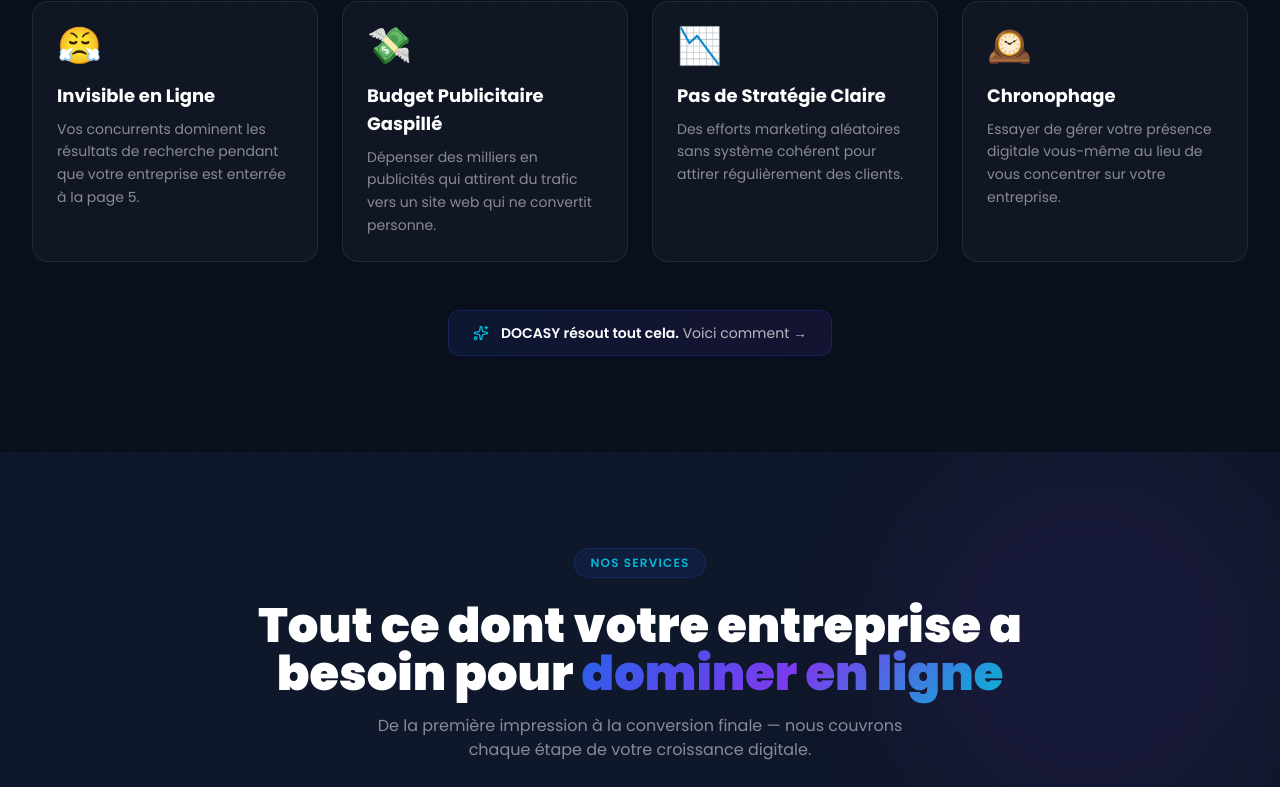
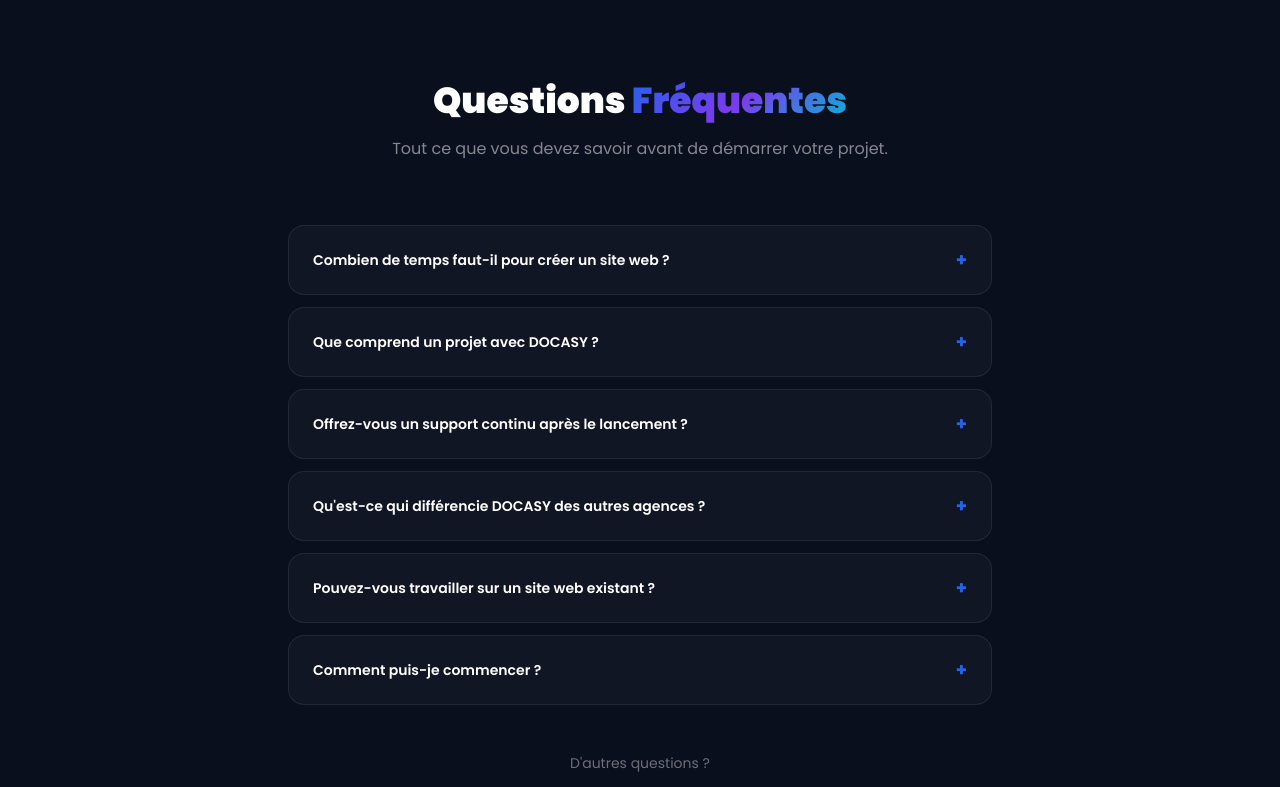
Before and after one commit to docasy-digital/docasy.c, a React (Vite) app: page /#/contact in a window 1280 px wide. Shown: the part 1383-2170 px from the top of the page. Built offline with nearby package versions, Linux system fonts and the light colour scheme.

Commit message:
Corriger les incohérences FR/EN

```diff
--- a/src/App.tsx
+++ b/src/App.tsx
@@ -1,4 +1,4 @@
-import { BrowserRouter, Routes, Route, useLocation } from 'react-router-dom';
+import { HashRouter, Routes, Route, useLocation } from 'react-router-dom';
 import { useEffect } from 'react';
 import Navbar from './components/Navbar';
 import Footer from './components/Footer';
@@ -22,6 +22,7 @@
 function AppLayout() {
   return (
     <div className="min-h-screen bg-[#0F172A] font-['Poppins',sans-serif]">
+      <ScrollProgress />
       <Navbar />
       <main>
         <Routes>
@@ -40,9 +41,9 @@
 
 export default function App() {
   return (
-    <BrowserRouter>
+    <HashRouter>
       <ScrollToTop />
       <AppLayout />
-    </BrowserRouter>
+    </HashRouter>
   );
 }
--- a/src/components/Navbar.tsx
+++ b/src/components/Navbar.tsx
@@ -113,7 +113,7 @@
               to="/contact"
               className="flex items-center justify-center w-full px-5 py-3 text-sm font-semibold rounded-xl bg-gradient-to-r from-[#2563EB] to-[#7C3AED] text-white"
             >
-              Start Project
+              Démarrer un Projet
             </Link>
           </div>
         </div>
--- a/src/components/WhatsAppButton.tsx
+++ b/src/components/WhatsAppButton.tsx
@@ -9,7 +9,7 @@
       {/* Tooltip */}
       {showTooltip && (
         <div className="flex items-center gap-2 bg-[#1E293B] border border-white/10 rounded-2xl px-4 py-3 shadow-2xl shadow-black/50 animate-bounce-once">
-          <p className="text-white text-sm font-medium whitespace-nowrap">Chat with us on WhatsApp!</p>
+          <p className="text-white text-sm font-medium whitespace-nowrap">Discutez avec nous sur WhatsApp !</p>
           <button
             onClick={() => setShowTooltip(false)}
             className="text-white/40 hover:text-white transition-colors ml-1"
@@ -21,12 +21,12 @@
 
       {/* WhatsApp button */}
       <a
-        href="https://wa.me/1234567890?text=Hello%20DOCASY!%20I%20want%20to%20discuss%20a%20project."
+        href="https://wa.me/1234567890?text=Bonjour%20DOCASY%20!%20Je%20souhaite%20discuter%20d'un%20projet."
         target="_blank"
         rel="noopener noreferrer"
         onClick={() => setShowTooltip(false)}
         className="relative w-14 h-14 rounded-2xl bg-[#25D366] flex items-center justify-center shadow-lg hover:shadow-[0_0_30px_rgba(37,211,102,0.5)] transition-all duration-300 hover:scale-110 active:scale-95 group"
-        aria-label="Chat on WhatsApp"
+        aria-label="Discuter sur WhatsApp"
       >
         {/* Ping animation */}
         <span className="absolute inset-0 rounded-2xl bg-[#25D366] opacity-40 group-hover:scale-150 group-hover:opacity-0 transition-all duration-700" />
--- a/src/pages/ContactPage.tsx
+++ b/src/pages/ContactPage.tsx
@@ -336,28 +336,28 @@
 
   const faqs = [
     {
-      q: 'How long does it take to build a website?',
-      a: 'Depending on complexity, most websites are delivered in 3–14 business days. Simple landing pages can be done in 3–5 days. Full custom websites typically take 2–4 weeks. We always provide a clear timeline before starting.',
+      q: 'Combien de temps faut-il pour créer un site web ?',
+      a: 'Selon la complexité, la plupart des sites web sont livrés en 3 à 14 jours ouvrables. Les landing pages simples peuvent être faites en 3 à 5 jours. Les sites web personnalisés complets prennent généralement 2 à 4 semaines. Nous fournissons toujours un calendrier précis avant de commencer.',
     },
     {
-      q: 'What does a project with DOCASY include?',
-      a: 'Every project includes: strategy session, custom design, development, revisions, testing, launch support, and a 30-day post-launch support period. No hidden fees.',
+      q: 'Que comprend un projet avec DOCASY ?',
+      a: 'Chaque projet inclut : session de stratégie, design sur mesure, développement, révisions, tests, support au lancement, et une période de support post-lancement de 30 jours. Sans frais cachés.',
     },
     {
-      q: 'Do you offer ongoing support after launch?',
-      a: 'Yes! We offer monthly maintenance packages including updates, security monitoring, content changes, and performance optimization. Many clients choose ongoing partnerships.',
+      q: 'Offrez-vous un support continu après le lancement ?',
+      a: 'Oui ! Nous proposons des forfaits de maintenance mensuels incluant les mises à jour, la surveillance de sécurité, les modifications de contenu et l\'optimisation des performances. Beaucoup de clients choisissent des partenariats durables.',
     },
     {
-      q: 'What makes DOCASY different from other agencies?',
-      a: 'We\'re conversion-first. Every decision is made with your business growth in mind — not just aesthetics. We combine design excellence with strategic marketing thinking to deliver measurable ROI.',
+      q: 'Qu\'est-ce qui différencie DOCASY des autres agences ?',
+      a: 'Nous sommes axés sur la conversion. Chaque décision est prise dans un esprit de croissance pour votre entreprise — pas seulement pour l\'esthétique. Nous combinons l\'excellence du design avec une réflexion marketing stratégique pour livrer un ROI mesurable.',
     },
     {
-      q: 'Can you work with an existing website?',
-      a: 'Absolutely. We offer redesigns, performance optimization, and conversion rate optimization for existing sites. We\'ll audit your current site and recommend the most impactful changes.',
+      q: 'Pouvez-vous travailler sur un site web existant ?',
+      a: 'Absolument. Nous proposons des refontes, l\'optimisation des performances et l\'optimisation du taux de conversion pour les sites existants. Nous analyserons votre site actuel et recommanderons les changements les plus impactants.',
     },
     {
-      q: 'How do I get started?',
-      a: 'Fill in the contact form above or message us on WhatsApp. We\'ll schedule a free 30-minute strategy call to understand your needs and share our recommendations — no strings attached.',
+      q: 'Comment puis-je commencer ?',
+      a: 'Remplissez le formulaire de contact ci-dessus ou envoyez-nous un message sur WhatsApp. Nous planifierons un appel stratégie gratuit de 30 minutes pour comprendre vos besoins et partager nos recommandations — sans engagement.',
     },
   ];
 
@@ -368,10 +368,10 @@
       <div className="relative max-w-3xl mx-auto px-4 sm:px-6 lg:px-8">
         <div className="text-center mb-16">
           <h2 className="text-3xl sm:text-4xl font-black text-white mb-4">
-            Frequently Asked{' '}
-            <span className="gradient-text">Questions</span>
+            Questions{' '}
+            <span className="gradient-text">Fréquentes</span>
           </h2>
-          <p className="text-white/50">Everything you need to know before getting started.</p>
+          <p className="text-white/50">Tout ce que vous devez savoir avant de démarrer votre projet.</p>
         </div>
 
         <div className="space-y-3">
@@ -403,14 +403,14 @@
         </div>
 
         <div className="mt-12 text-center">
-          <p className="text-white/40 text-sm mb-4">Still have questions?</p>
+          <p className="text-white/40 text-sm mb-4">D'autres questions ?</p>
           <a
             href="https://wa.me/1234567890"
             target="_blank"
             rel="noopener noreferrer"
             className="inline-flex items-center gap-2 px-6 py-3 rounded-xl bg-[#25D366] text-white font-semibold text-sm hover:shadow-[0_0_20px_rgba(37,211,102,0.4)] transition-all duration-300 hover:scale-105"
           >
-            💬 Ask Us on WhatsApp
+            💬 Demandez-nous sur WhatsApp
           </a>
         </div>
       </div>
--- a/src/pages/PortfolioPage.tsx
+++ b/src/pages/PortfolioPage.tsx
@@ -230,11 +230,11 @@
       <div className="relative max-w-7xl mx-auto px-4 sm:px-6 lg:px-8">
         <div className="text-center mb-16">
           <div className="inline-flex items-center gap-2 px-4 py-1.5 rounded-full bg-[#7C3AED]/10 border border-[#7C3AED]/20 text-[#7C3AED] text-xs font-semibold uppercase tracking-widest mb-6">
-            Featured Case Study
+            Étude de Cas en Vedette
           </div>
           <h2 className="text-3xl sm:text-4xl font-black text-white">
             From struggling funnel to{' '}
-            <span className="gradient-text">18% conversion rate</span>
+            <span className="gradient-text">18% de taux de conversion</span>
           </h2>
         </div>
 
```
